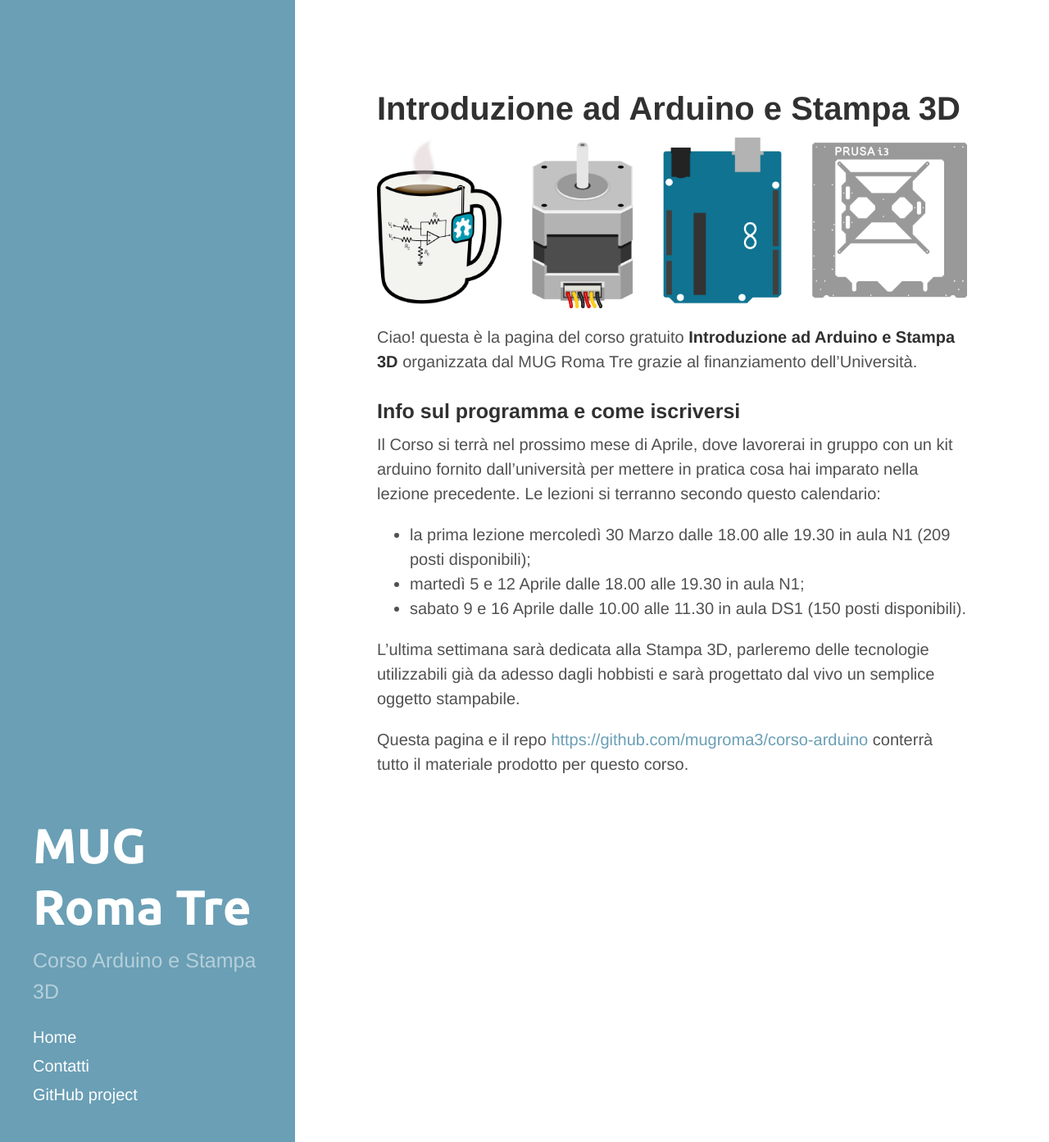
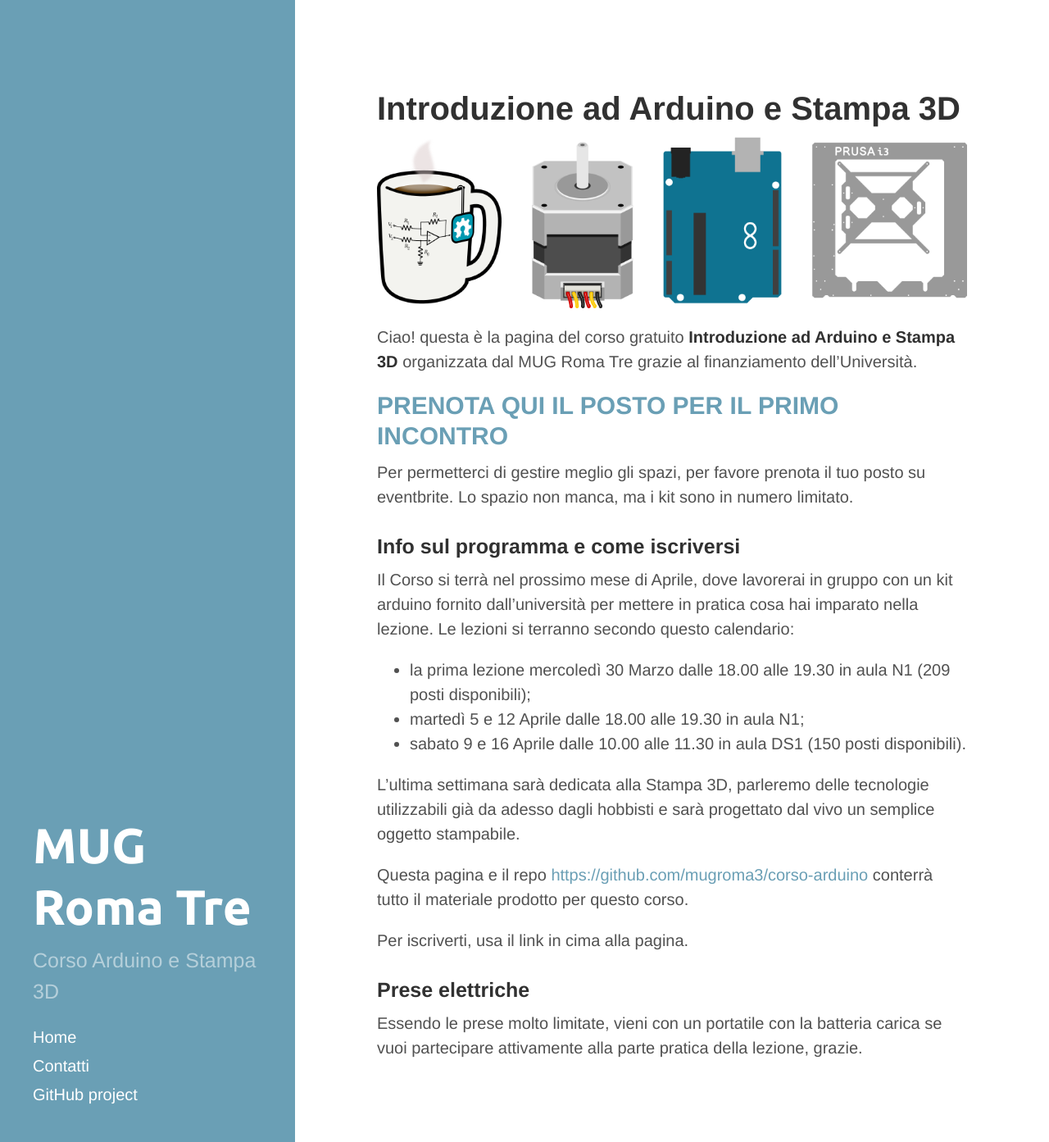
Before and after one commit to mugroma3/corso-arduino, a Jekyll site: the page built from index.md, in a window 1280 px wide and 1393 px high. Shown: the whole window at 82% size. Built offline with Jekyll 4.4.1, drawn with Linux system fonts in a browser that asks for light colours; Markdown is read by kramdown in place of the engine named in the settings.

Commit message:
aggiornate date corso

```diff
--- a/index.md
+++ b/index.md
@@ -8,9 +8,13 @@ title: Home
 
 Ciao! questa è la pagina del corso gratuito **Introduzione ad Arduino e Stampa 3D** organizzata dal MUG Roma Tre grazie al finanziamento dell'Università.
 
+##[PRENOTA QUI IL POSTO PER IL PRIMO INCONTRO](https://www.eventbrite.it/e/biglietti-introduzione-ad-arduino-e-alla-stampa-3d-prima-lezione-22663331635)
+
+Per permetterci di gestire meglio gli spazi, per favore prenota il tuo posto su eventbrite. Lo spazio non manca, ma i kit sono in numero limitato.
+
 ###Info sul programma e come iscriversi
 
-Il Corso si terrà nel prossimo mese di Aprile, dove lavorerai in gruppo con un kit arduino fornito dall'università per mettere in pratica cosa hai imparato nella lezione precedente.
+Il Corso si terrà nel prossimo mese di Aprile, dove lavorerai in gruppo con un kit arduino fornito dall'università per mettere in pratica cosa hai imparato nella lezione.
 Le lezioni si terranno secondo questo calendario:
 
 * la prima lezione mercoledì 30 Marzo dalle 18.00 alle 19.30 in aula N1 (209 posti disponibili);
@@ -19,4 +23,11 @@ Le lezioni si terranno secondo questo calendario:
 
 L'ultima settimana sarà dedicata alla Stampa 3D, parleremo delle tecnologie utilizzabili già da adesso dagli hobbisti e sarà progettato dal vivo un semplice oggetto stampabile.
 
+
 Questa pagina e il repo [https://github.com/mugroma3/corso-arduino](https://github.com/mugroma3/corso-arduino) conterrà tutto il materiale prodotto per questo corso.
+
+Per iscriverti, usa il link in cima alla pagina.
+
+###Prese elettriche
+
+Essendo le prese molto limitate, vieni con un portatile con la batteria carica se vuoi partecipare attivamente alla parte pratica della lezione, grazie.
```
Also changed, not shown: contatti.md (+3 -0 lines).
